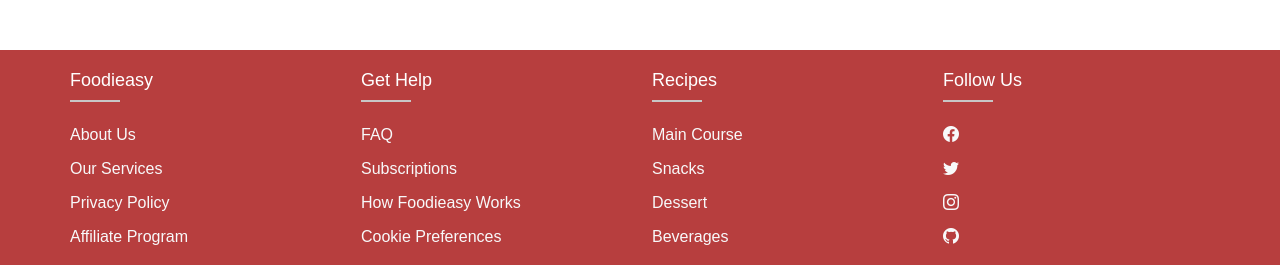
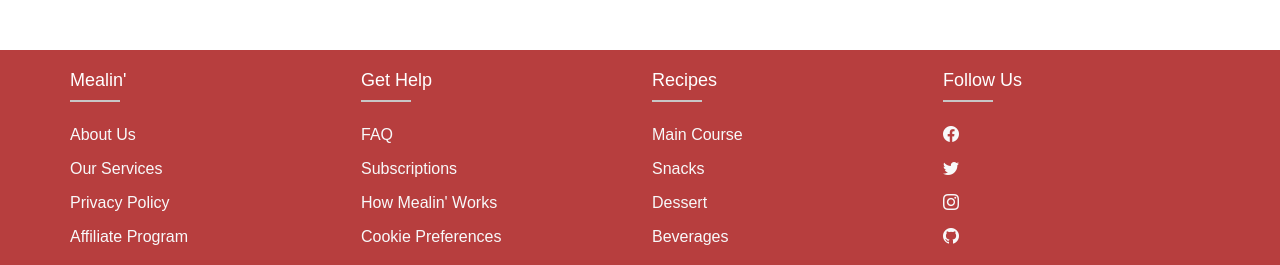
Before and after one commit to safirapm/cmlabs-frontend-fulltime-test, a React (Create React App) app: page / in a window 1280 px wide. Shown: the part 750-1015 px from the top of the page. Built offline with nearby package versions, Linux system fonts and the light colour scheme; no server answers; a web font is replaced by a local one.

Commit message:
footer revision

```diff
--- a/src/components/Footer/Footer.jsx
+++ b/src/components/Footer/Footer.jsx
@@ -8,7 +8,7 @@
         <Container className="footer-container">
           <Row className="footer-row">
             <div className="footer-col">
-              <h4>Foodieasy</h4>
+              <h4>Mealin'</h4>
               <ul className="footer-ul text-light">
                 <li>About Us</li>
                 <li>Our Services</li>
@@ -22,7 +22,7 @@
               <ul className="footer-ul text-light">
                 <li>FAQ</li>
                 <li>Subscriptions</li>
-                <li>How Foodieasy Works</li>
+                <li>How Mealin' Works</li>
                 <li>Cookie Preferences</li>
               </ul>
             </div>
```
